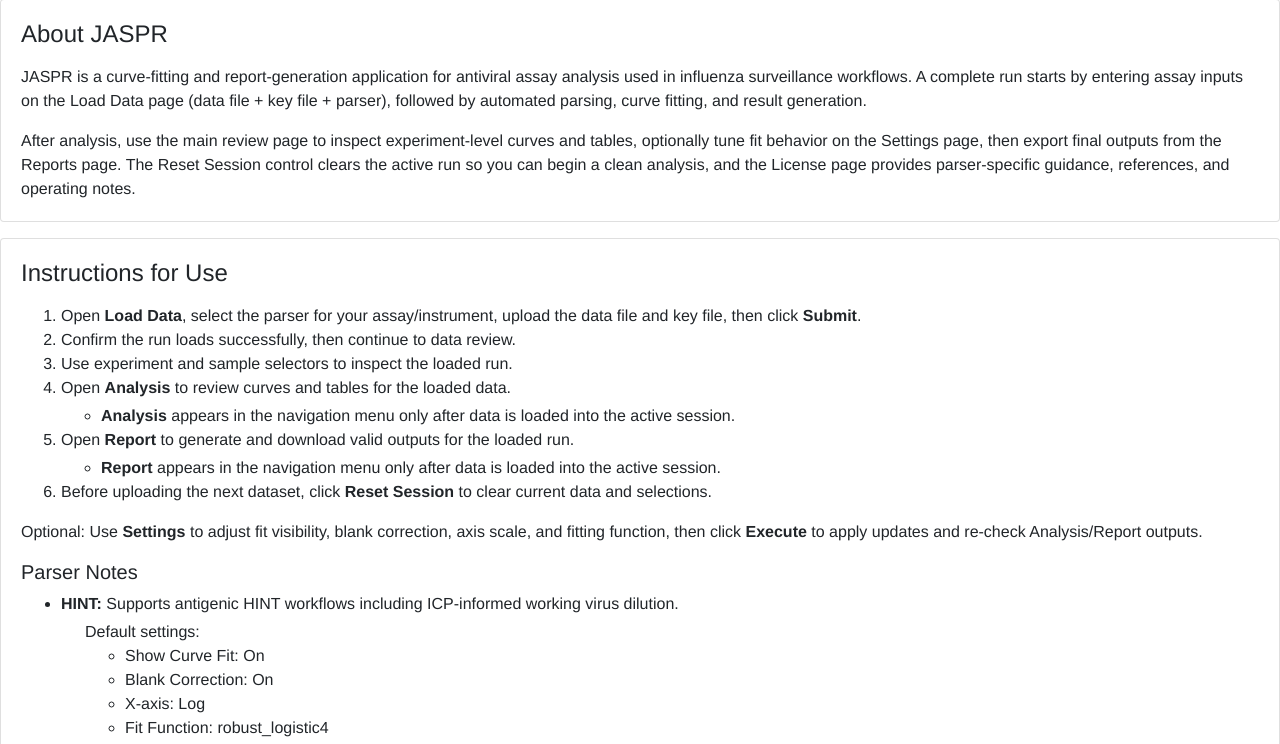
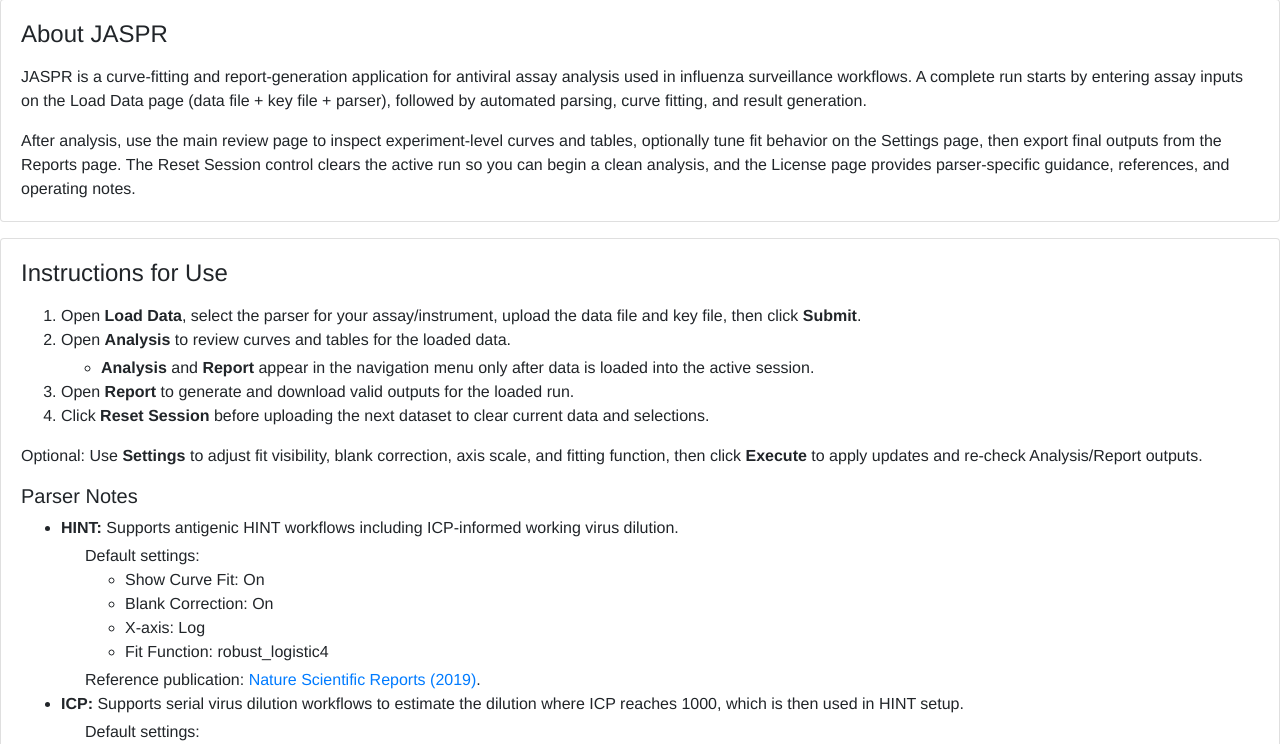
Before and after one commit to CDCgov/jaspr, a Flask app: page / in a window 1280 px wide. Shown: the part 57-801 px from the top of the page. Run offline with Flask 3, Linux system fonts and the light colour scheme; some libraries are stand-ins or nearby versions.

Commit message:
FLULIMS-5321 Updating instructions

```diff
--- a/app/jaspr/templates/main.html
+++ b/app/jaspr/templates/main.html
@@ -29,19 +29,13 @@
 				<h4 class="card-title mb-3">Instructions for Use</h4>
 				<ol class="mb-3">
 					<li>Open <strong>Load Data</strong>, select the parser for your assay/instrument, upload the data file and key file, then click <strong>Submit</strong>.</li>
-					<li>Confirm the run loads successfully, then continue to data review.</li>
-					<li>Use experiment and sample selectors to inspect the loaded run.</li>
 					<li>Open <strong>Analysis</strong> to review curves and tables for the loaded data.
 						<ul class="mb-0 mt-1">
-							<li><strong>Analysis</strong> appears in the navigation menu only after data is loaded into the active session.</li>
+							<li><strong>Analysis</strong> and <strong>Report</strong> appear in the navigation menu only after data is loaded into the active session.</li>
 						</ul>
 					</li>
-					<li>Open <strong>Report</strong> to generate and download valid outputs for the loaded run.
-						<ul class="mb-0 mt-1">
-							<li><strong>Report</strong> appears in the navigation menu only after data is loaded into the active session.</li>
-						</ul>
-					</li>
-					<li>Before uploading the next dataset, click <strong>Reset Session</strong> to clear current data and selections.</li>
+					<li>Open <strong>Report</strong> to generate and download valid outputs for the loaded run.</li>
+					<li>Click <strong>Reset Session</strong> before uploading the next dataset to clear current data and selections.</li>
 				</ol>
 				<p class="mb-3">
 					Optional: Use <strong>Settings</strong> to adjust fit visibility, blank correction, axis scale, and fitting function, then click <strong>Execute</strong> to apply updates and re-check Analysis/Report outputs.
```
